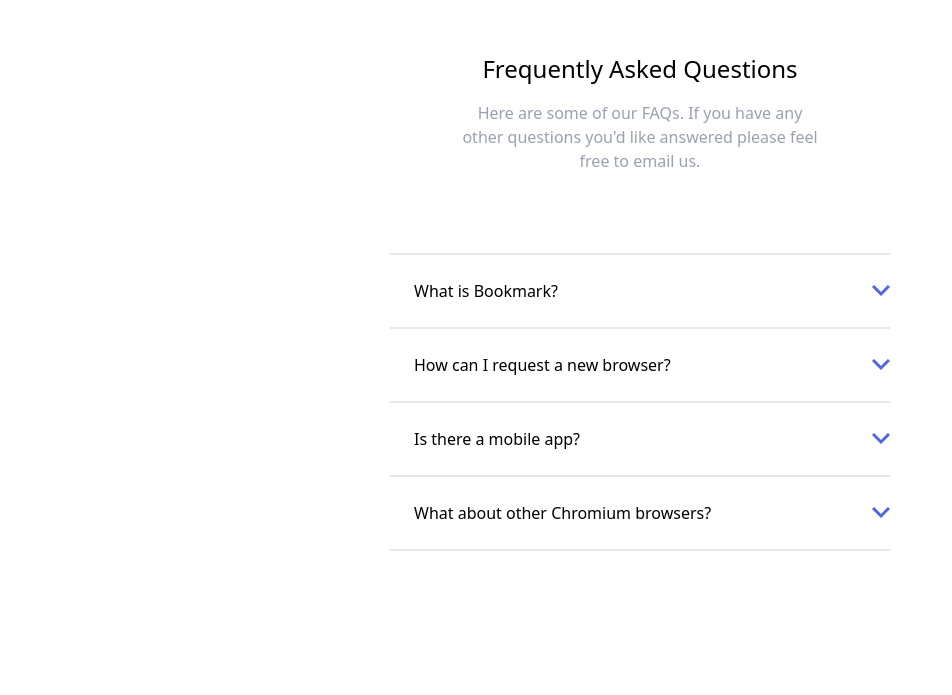
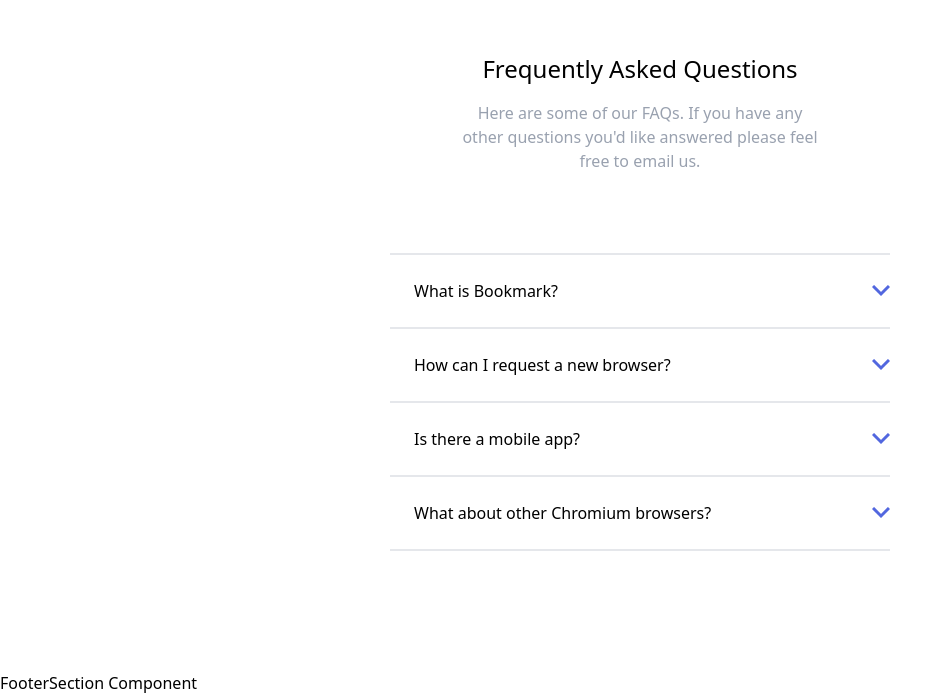
Before and after one commit to mstne03/Sprint-5, a React (Vite) app: page / in a window 1280 px wide. Shown: the part 2229-2924 px from the top of the page, without its empty margins (0-952 px from the left). Before the commit the page ends 2900 px from the top, so only its background shows below. Built offline with nearby package versions, Linux system fonts and the light colour scheme.

Commit message:
feature - creates and includes FooterSection Component into App.tsx

```diff
--- a/src/App.tsx
+++ b/src/App.tsx
@@ -6,6 +6,7 @@
 import ContentSection from './components/ContentSection/ContentSection'
 import DownloadSection from './components/DownloadSection/DownloadSection'
 import FaqSection from './components/FaqSection/FaqSection'
+import FooterSection from './components/FooterSection/FooterSection'
 
 function App() {
   const [count, setCount] = useState(0)
@@ -24,6 +25,8 @@
       <DownloadSection/>
 
       <FaqSection/>
+
+      <FooterSection/>
     </>
   )
 }
--- /dev/null
+++ b/src/components/FooterSection/FooterSection.tsx
@@ -0,0 +1,11 @@
+interface FooterSectionProps {
+
+}
+
+const FooterSection= (props:FooterSectionProps) => (
+  <div>
+    FooterSection Component
+  </div>
+);
+
+export default FooterSection;
```
